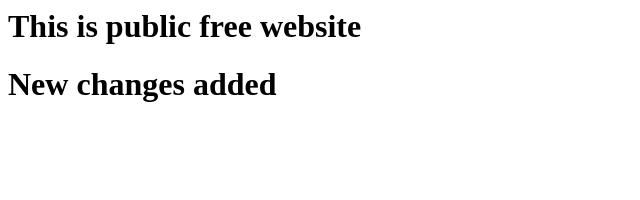
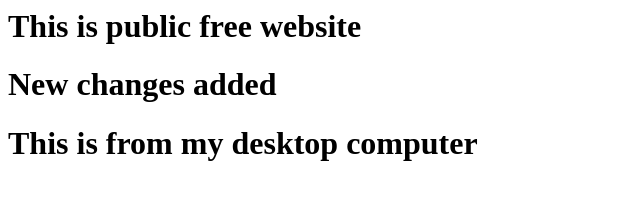
Before and after one commit to shaileshsonare/freewebsite, a plain HTML site: page index.html in a window 1280 px wide. Shown: the whole page, without its empty margins (0-640 px from the left). Drawn offline with Linux system fonts and the light colour scheme.

Commit message:
3rd line added

```diff
--- a/index.html
+++ b/index.html
@@ -1,2 +1,3 @@
 <h1>This is public free website</h1>
 <h1>New changes added</h1>
+<h1>This is from my desktop computer</h1>
```
